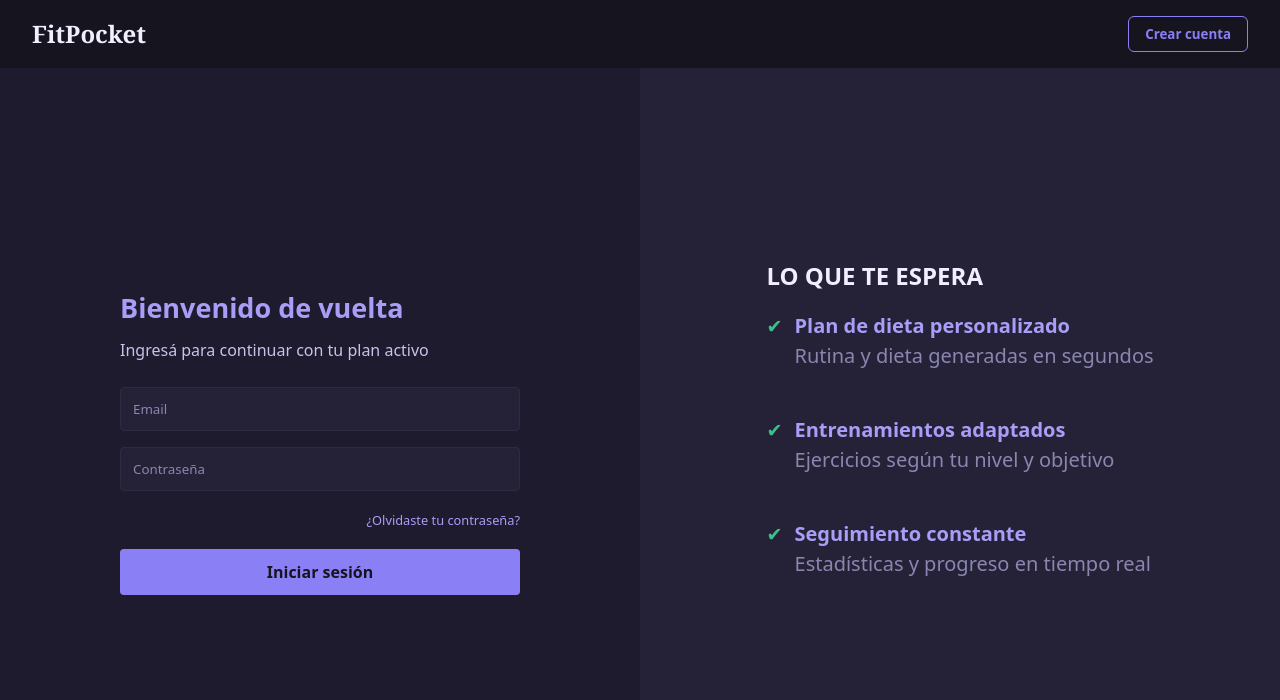
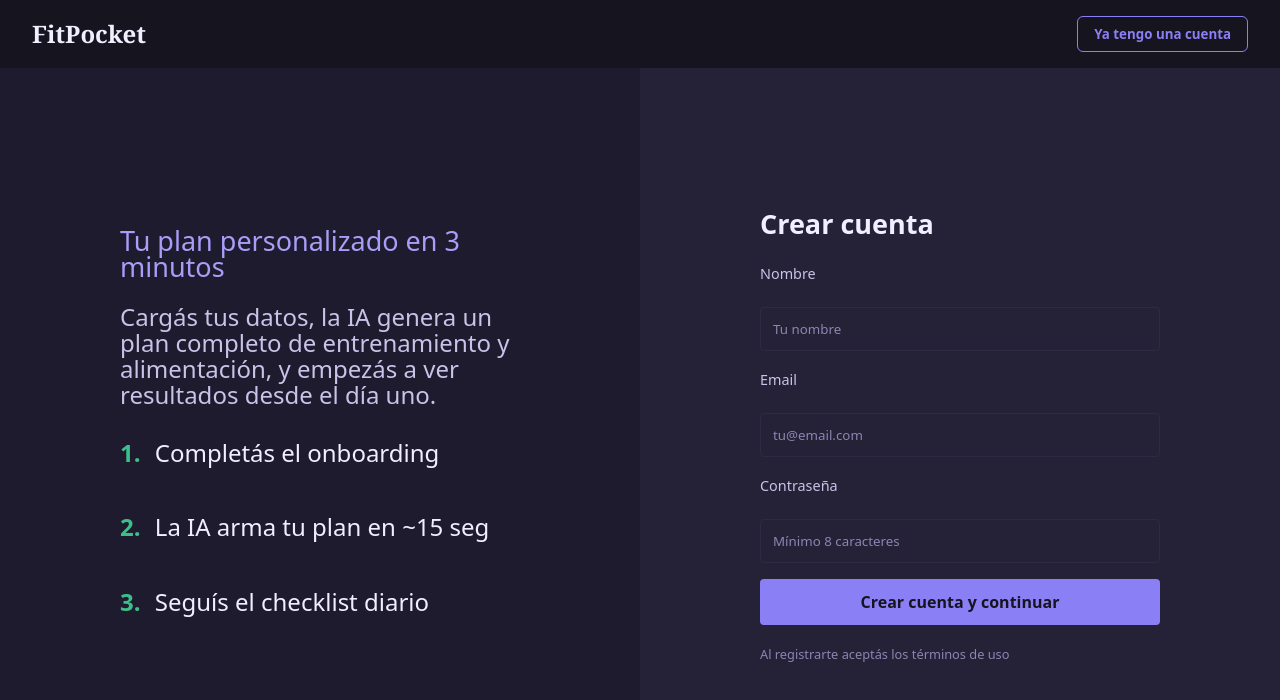
Before and after one commit to Sofipow-007/FitPocket, a React app in the folder fullStack/frontend/: page /register in a window 1280 px wide. Shown: the top 700 px of the page. Built offline with nearby package versions, Linux system fonts and the light colour scheme; the HTML template or start-up script is replaced by a standard one.

Commit message:
Está hecho como tal la vista de Register, lo guardo por ahora para modificar algo en development

```diff
--- a/fullStack/frontend/package.json
+++ b/fullStack/frontend/package.json
@@ -11,7 +11,8 @@
   },
   "dependencies": {
     "react": "^19.2.4",
-    "react-dom": "^19.2.4"
+    "react-dom": "^19.2.4",
+    "react-router-dom": "^7.15.0"
   },
   "devDependencies": {
     "@eslint/js": "^9.39.4",
--- a/fullStack/frontend/src/App.jsx
+++ b/fullStack/frontend/src/App.jsx
@@ -1,16 +1,22 @@
 import "./App.css";
-import Navbar from "./components/NavBar/Navbar";
+import { BrowserRouter, Routes, Route, Navigate } from "react-router-dom";
 import Login from "./pages/Login/Login";
+import Register from "./pages/Register/Register";
 
 function App() {
   return (
-    <div className="App">
-      <main className="main-content">
-        <Login />
-      </main>
-    </div>
+    <BrowserRouter>
+      <div className="App">
+        <main className="main-content">
+          <Routes>
+            <Route path="/" element={<Navigate to="/login" />} />
+            <Route path="/login" element={<Login />} />
+            <Route path="/register" element={<Register />} />
+          </Routes>
+        </main>
+      </div>
+    </BrowserRouter>
   );
 }
 
-
 export default App;
--- /dev/null
+++ b/fullStack/frontend/src/components/componentsRegister/RegisterForm.css
@@ -0,0 +1,63 @@
+.register-form {
+  width: 100%;
+  max-width: 400px;
+}
+
+.register-form h2 {
+  font-family: var(--heading);
+  font-weight: 700;
+  margin-bottom: 1.5rem;
+  color: var(--texto-primario);
+}
+
+.register-form form {
+  display: flex;
+  flex-direction: column;
+  gap: 1rem;
+}
+
+.register-form label {
+  font-size: 0.9rem;
+  color: var(--texto-secundario);
+  margin-bottom: 0.25rem;
+}
+
+.register-form input {
+  padding: 0.75rem;
+  border: 1px solid var(--bg-bordes);
+  border-radius: 4px;
+  background-color: var(--bg-inputs);
+  color: var(--texto-primario);
+  font-family: var(--sans);
+}
+
+.register-form input::placeholder {
+  color: var(--texto-terciario);
+}
+
+.register-form input:focus {
+  outline: none;
+  border-color: var(--vio-primario);
+}
+
+.register-form button {
+  padding: 0.75rem;
+  border: none;
+  border-radius: 4px;
+  background-color: var(--vio-primario);
+  color: var(--bg-base);
+  font-weight: bold;
+  cursor: pointer;
+  font-family: var(--sans);
+  font-size: 1rem;
+}
+
+.register-form button:hover {
+  background-color: var(--vio-hover);
+}
+
+.terms {
+  margin-top: 1rem;
+  font-size: 0.8rem;
+  color: var(--texto-terciario);
+}
--- /dev/null
+++ b/fullStack/frontend/src/components/componentsRegister/RegisterForm.jsx
@@ -0,0 +1,73 @@
+import "./RegisterForm.css";
+import { useState } from "react";
+
+export default function RegisterForm() {
+  const [nombre, setNombre] = useState("");
+  const [email, setEmail] = useState("");
+  const [password, setPassword] = useState("");
+
+  const handleSubmit = async (e) => {
+    e.preventDefault();
+    try {
+      const res = await fetch("http://localhost:5000/auth/register", {
+        method: "POST",
+        headers: { "Content-Type": "application/json" },
+        body: JSON.stringify({ nombre, email, password }),
+      });
+
+      const data = await res.json();
+
+      if (!res.ok) {
+        alert(data.msg || "Error en registro");
+        return;
+      }
+
+      localStorage.setItem("token", data.token);
+      console.log("Usuario registrado:", data.user);
+
+      // Redirigir a login o dashboard
+      // window.location.href = "/login";
+    } catch (err) {
+      console.error(err);
+      alert("Error en el servidor");
+    }
+  };
+
+  return (
+    <div className="register-form">
+      <h2>Crear cuenta</h2>
+      <form onSubmit={handleSubmit}>
+        <label>Nombre</label>
+        <input
+          type="text"
+          placeholder="Tu nombre"
+          value={nombre}
+          onChange={(e) => setNombre(e.target.value)}
+        />
+
+        <label>Email</label>
+        <input
+          type="email"
+          placeholder="tu@email.com"
+          value={email}
+          onChange={(e) => setEmail(e.target.value)}
+        />
+
+        <label>Contraseña</label>
+        <input
+          type="password"
+          placeholder="Mínimo 8 caracteres"
+          value={password}
+          onChange={(e) => setPassword(e.target.value)}
+        />
+
+        <button type="submit" className="btn btn-primary">
+          Crear cuenta y continuar
+        </button>
+      </form>
+      <p className="terms">
+        Al registrarte aceptás los términos de uso
+      </p>
+    </div>
+  );
+}
--- /dev/null
+++ b/fullStack/frontend/src/components/componentsRegister/RegisterHero.css
@@ -0,0 +1,21 @@
+.register-hero {
+  width: 100%;
+  flex-shrink: 0;
+}
+
+/* Botón secundario dentro del Navbar */
+.btn-secondary {
+  background-color: transparent;
+  color: var(--vio-primario);
+  border: 1px solid var(--vio-primario);
+  padding: 0.5rem 1rem;
+  border-radius: 6px;
+  font-weight: 600;
+  cursor: pointer;
+  font-family: var(--sans);
+}
+
+.btn-secondary:hover {
+  background-color: var(--vio-hover);
+  color: var(--texto-primario);
+}
--- /dev/null
+++ b/fullStack/frontend/src/components/componentsRegister/RegisterHero.jsx
@@ -0,0 +1,20 @@
+import Navbar from "../NavBar/Navbar";
+import "./RegisterHero.css";
+import { useNavigate } from "react-router-dom";
+
+export default function RegisterHero() {
+  const navigate = useNavigate();
+
+  return (
+    <header className="register-hero">
+      <Navbar>
+        <button
+          className="btn btn-secondary"
+          onClick={() => navigate("/login")}
+        >
+          Ya tengo una cuenta
+        </button>
+      </Navbar>
+    </header>
+  );
+}
--- /dev/null
+++ b/fullStack/frontend/src/components/componentsRegister/RegisterInfo.css
@@ -0,0 +1,34 @@
+.register-info {
+  max-width: 400px;
+  color: var(--texto-primario);
+}
+
+.register-info h2 {
+  font-family: var(--heading);
+  font-weight: 500;
+  margin-bottom: 1rem;
+  color: var(--vio-suave);
+}
+
+.register-info p {
+  margin-bottom: 2rem;
+  font-size: 1.5rem;
+  color: var(--texto-secundario);
+}
+
+.register-info ul {
+  list-style: none;
+  padding: 0;
+  margin: 0;
+}
+
+.register-info li {
+  margin-bottom: 3rem;
+  font-size: 1.5rem;
+  color: var(--texto-primario);
+}
+
+.register-info strong {
+  color: var(--verde);
+  margin-right: 0.5rem;
+}
--- /dev/null
+++ b/fullStack/frontend/src/components/componentsRegister/RegisterInfo.jsx
@@ -0,0 +1,18 @@
+import "./RegisterInfo.css";
+
+export default function RegisterInfo() {
+  return (
+    <div className="register-info">
+      <h2>Tu plan personalizado en 3 minutos</h2>
+      <p>
+        Cargás tus datos, la IA genera un plan completo de entrenamiento y alimentación,
+        y empezás a ver resultados desde el día uno.
+      </p>
+      <ul>
+        <li><strong>1.</strong> Completás el onboarding</li>
+        <li><strong>2.</strong> La IA arma tu plan en ~15 seg</li>
+        <li><strong>3.</strong> Seguís el checklist diario</li>
+      </ul>
+    </div>
+  );
+}
--- /dev/null
+++ b/fullStack/frontend/src/pages/Register/Register.css
@@ -0,0 +1,45 @@
+.register-container {
+  display: flex;
+  flex-direction: column;
+  height: 100%;
+  width: 100%;
+  overflow: hidden;  /* evita scroll extra */
+}
+
+.register-page {
+  flex: 1;
+  display: grid;
+  grid-template-columns: 1fr 1fr; /* dos columnas iguales en desktop */
+  width: 100%;
+  height: 100%; /* ocupa el espacio restante debajo del Navbar */
+}
+
+.register-left {
+  background-color: var(--bg-superficies);
+  display: flex;
+  justify-content: center;
+  align-items: center;
+  padding: 3rem;
+  color: var(--texto-primario);
+}
+
+.register-right {
+  background-color: var(--bg-inputs);
+  display: flex;
+  justify-content: center;
+  align-items: center;
+  padding: 3rem;
+  color: var(--texto-primario);
+}
+
+@media (max-width: 768px) {
+  .register-page {
+    grid-template-columns: 1fr; /* en mobile se apilan */
+    min-height: auto;
+  }
+
+  .register-left,
+  .register-right {
+    padding: 2rem;
+  }
+}
--- /dev/null
+++ b/fullStack/frontend/src/pages/Register/Register.jsx
@@ -0,0 +1,20 @@
+import "./Register.css";
+import RegisterHero from "../../components/componentsRegister/RegisterHero";
+import RegisterForm from "../../components/componentsRegister/RegisterForm";
+import RegisterInfo from "../../components/componentsRegister/RegisterInfo";
+
+export default function Register() {
+  return (
+    <div className="register-container">
+      <RegisterHero />
+      <div className="register-page">
+        <div className="register-left">
+          <RegisterInfo />
+        </div>
+        <div className="register-right">
+          <RegisterForm />
+        </div>
+      </div>
+    </div>
+  );
+}
```
Also changed, not shown: 1 other file (tests, documents, lock files or other folders).
